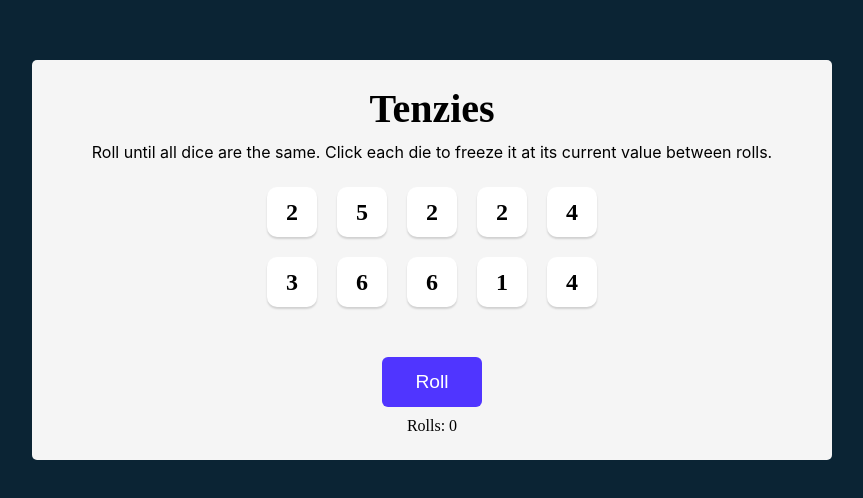
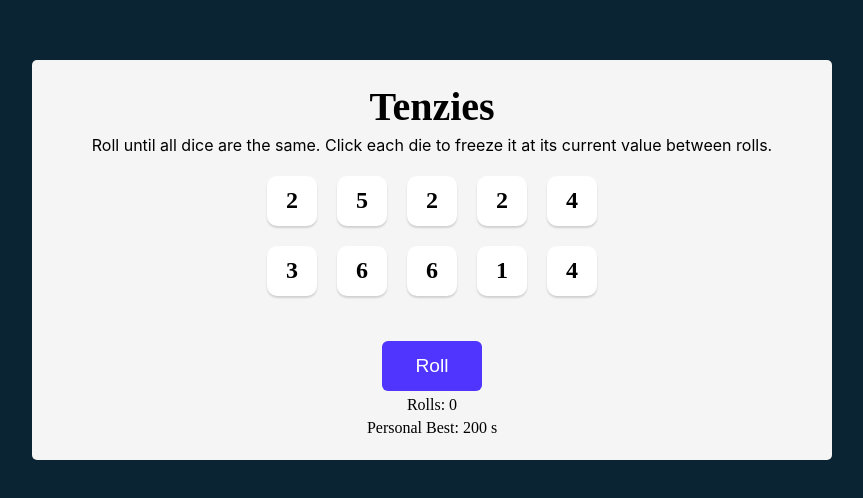
Before and after one commit to Pk9697/tenzies, a React (Vite) app: page / in a window 1280 px wide. Shown: the part 140-638 px from the top of the page, without its empty margins (208-1071 px from the left). Built offline with nearby package versions, Linux system fonts and the light colour scheme.

Commit message:
add functionality to display personal best by storing time in localStorage if the current time is personal best

```diff
--- a/src/App.jsx
+++ b/src/App.jsx
@@ -10,8 +10,23 @@ function App() {
   const [dice, setDice] = React.useState(allNewDice());
   const [tenzies, setTenzies] = React.useState(false);
   const [countRolls, setCountRolls] = React.useState(0);
-  const [timeTaken,setTimeTaken]=React.useState(Date.now())
-  console.log(timeTaken);
+  const [timeTaken, setTimeTaken] = React.useState(Date.now());
+  const [personalBest, setPersonalBest] = React.useState(() =>
+    generateInitialBest()
+  );
+  const [personalBestFlag, setPersonalBestFlag] = React.useState(false);
+
+  function generateInitialBest() {
+    if (localStorage.getItem("best") == undefined) {
+      return 200;
+    } else {
+      // console.log(JSON.parse(localStorage.getItem("best")));
+      return JSON.parse(localStorage.getItem("best"));
+    }
+  }
+  // localStorage.removeItem("best");
+  //using fxn to call generateInitialBest cos its expensive to be re rendered again and again Lazy Initialization concept
+
   React.useEffect(
     function () {
       const allHeld = dice.every((die) => die.isHeld);
@@ -19,7 +34,17 @@ function App() {
       const allSameValue = dice.every((die) => die.value === firstValue);
       if (allHeld && allSameValue) {
         setTenzies(true);
-        setTimeTaken(prevTime=>Date.now() - prevTime);
+        let date = Date.now();
+        let time = (date - timeTaken) / 1000;
+        setTimeTaken((prevTime) => date - prevTime);
+        // console.log(time);
+        // console.log(personalBest);
+        if (time < personalBest) {
+          setPersonalBestFlag(true);
+          // console.log("Hurray you have beaten your personal best");
+          localStorage.setItem("best", JSON.stringify(time));
+          setPersonalBest(time);
+        }
       }
     },
     [dice]
@@ -58,6 +83,7 @@ function App() {
       setDice(allNewDice());
       setCountRolls(0);
       setTimeTaken(Date.now());
+      setPersonalBestFlag(false);
     }
   }
 
@@ -92,7 +118,13 @@ function App() {
           {tenzies ? "New Game" : "Roll"}
         </button>
         <div className="count-rolls">Rolls: {countRolls}</div>
-        {tenzies && <div className="count-rolls">Time Taken: {timeTaken/1000} s</div>}
+        {tenzies && (
+          <div className="count-rolls">Time Taken: {timeTaken / 1000} s</div>
+        )}
+        <div className="count-rolls">Personal Best: {personalBest} s</div>
+        {personalBestFlag && (
+          <div>Hurray you have beaten your personal best</div>
+        )}
       </div>
     </div>
   );
```
